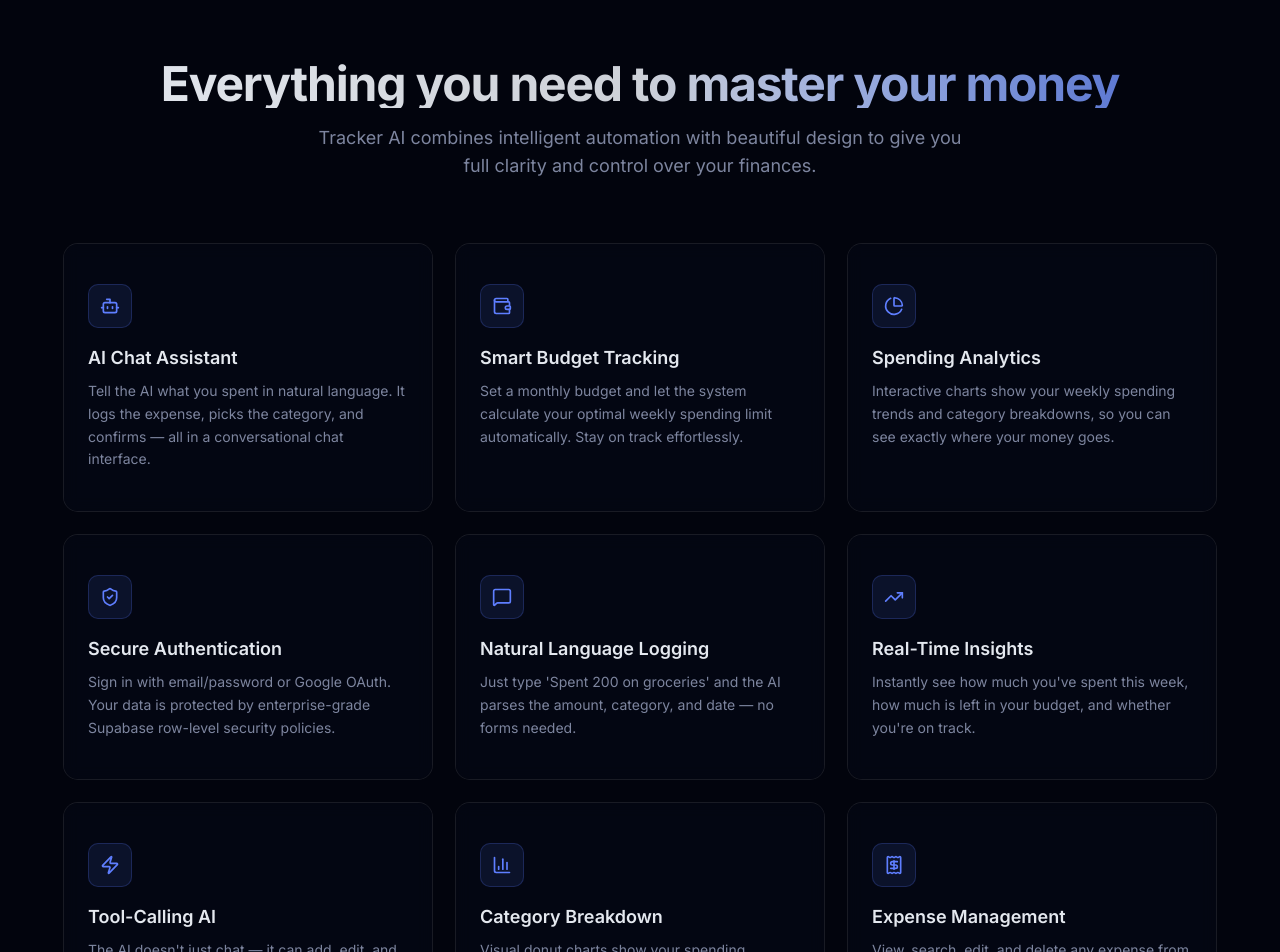
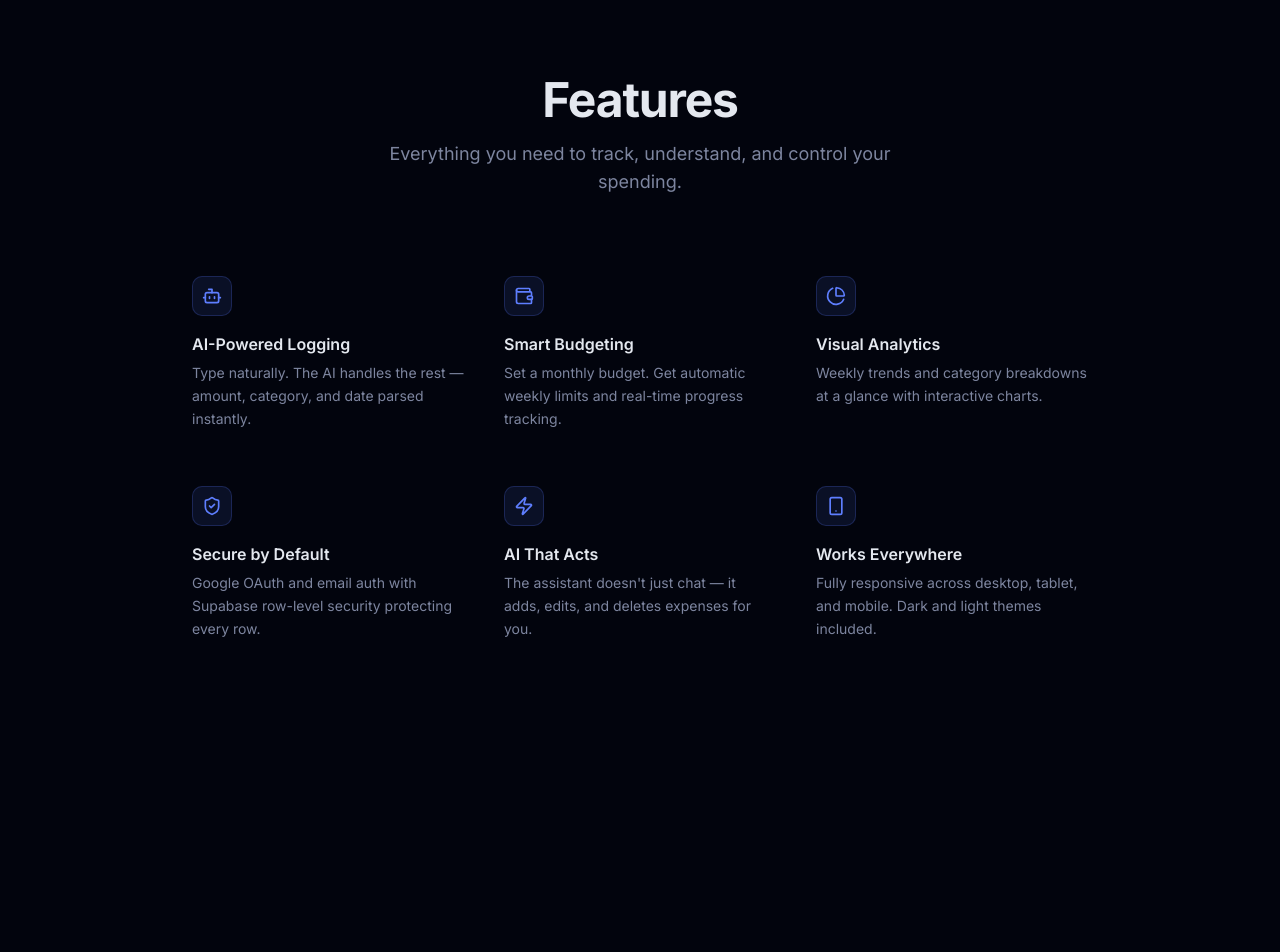
Before and after one commit to Hariharan-s-Personnel-Projects/ExpenseTracker, a Next.js app: page /features in a window 1280 px wide. Shown: the part 100-1052 px from the top of the page. After the commit the page ends 837 px from the top, so only its background shows below. Built offline with nearby package versions, Linux system fonts and the light colour scheme.

Commit message:
features page - update

```diff
--- a/src/app/(marketing)/features/page.tsx
+++ b/src/app/(marketing)/features/page.tsx
@@ -1,139 +1,101 @@
 "use client";
 
 import { motion } from "framer-motion";
-import { Card, CardContent } from "@/components/ui/card";
 import {
   Bot,
   Wallet,
   PieChart,
   ShieldCheck,
-  MessageSquare,
-  TrendingUp,
-  Bell,
+  Zap,
   Smartphone,
-  Zap,
-  BarChart3,
-  Receipt,
-  Globe,
 } from "lucide-react";
 
 const features = [
   {
-    title: "AI Chat Assistant",
-    desc: "Tell the AI what you spent in natural language. It logs the expense, picks the category, and confirms — all in a conversational chat interface.",
+    title: "AI-Powered Logging",
+    desc: "Type naturally. The AI handles the rest — amount, category, and date parsed instantly.",
     icon: Bot,
   },
   {
-    title: "Smart Budget Tracking",
-    desc: "Set a monthly budget and let the system calculate your optimal weekly spending limit automatically. Stay on track effortlessly.",
+    title: "Smart Budgeting",
+    desc: "Set a monthly budget. Get automatic weekly limits and real-time progress tracking.",
     icon: Wallet,
   },
   {
-    title: "Spending Analytics",
-    desc: "Interactive charts show your weekly spending trends and category breakdowns, so you can see exactly where your money goes.",
+    title: "Visual Analytics",
+    desc: "Weekly trends and category breakdowns at a glance with interactive charts.",
     icon: PieChart,
   },
   {
-    title: "Secure Authentication",
-    desc: "Sign in with email/password or Google OAuth. Your data is protected by enterprise-grade Supabase row-level security policies.",
+    title: "Secure by Default",
+    desc: "Google OAuth and email auth with Supabase row-level security protecting every row.",
     icon: ShieldCheck,
   },
   {
-    title: "Natural Language Logging",
-    desc: "Just type 'Spent 200 on groceries' and the AI parses the amount, category, and date — no forms needed.",
-    icon: MessageSquare,
-  },
-  {
-    title: "Real-Time Insights",
-    desc: "Instantly see how much you've spent this week, how much is left in your budget, and whether you're on track.",
-    icon: TrendingUp,
-  },
-  {
-    title: "Tool-Calling AI",
-    desc: "The AI doesn't just chat — it can add, edit, and delete expenses on your behalf using intelligent tool calls.",
+    title: "AI That Acts",
+    desc: "The assistant doesn't just chat — it adds, edits, and deletes expenses for you.",
     icon: Zap,
   },
   {
-    title: "Category Breakdown",
-    desc: "Visual donut charts show your spending distribution across categories like Food, Transport, Shopping, and more.",
-    icon: BarChart3,
-  },
-  {
-    title: "Expense Management",
-    desc: "View, search, edit, and delete any expense from a clean table view. Full control over your transaction history.",
-    icon: Receipt,
-  },
-  {
-    title: "Dark & Light Themes",
-    desc: "Switch between a clean light mode and a deep-space dark mode. Both designed for comfortable, extended use.",
-    icon: Globe,
-  },
-  {
-    title: "Responsive Design",
-    desc: "Fully responsive across desktop, tablet, and mobile devices. Track expenses on the go from any screen size.",
+    title: "Works Everywhere",
+    desc: "Fully responsive across desktop, tablet, and mobile. Dark and light themes included.",
     icon: Smartphone,
-  },
-  {
-    title: "Weekly Budget Alerts",
-    desc: "Visual progress bars and color-coded indicators warn you when you're approaching or exceeding your weekly limit.",
-    icon: Bell,
   },
 ];
 
 const containerVariants = {
   hidden: {},
-  visible: { transition: { staggerChildren: 0.06 } },
+  visible: { transition: { staggerChildren: 0.08 } },
 };
 
 const itemVariants = {
-  hidden: { opacity: 0, y: 24 },
+  hidden: { opacity: 0, y: 16 },
   visible: {
     opacity: 1,
     y: 0,
-    transition: { duration: 0.5, ease: "easeOut" as const },
+    transition: { duration: 0.4, ease: "easeOut" as const },
   },
 };
 
 export default function FeaturesPage() {
   return (
-    <div className="flex flex-col min-h-[calc(100vh-4rem)] pt-24 pb-20 px-4 sm:px-6 lg:px-8">
-      <div className="container mx-auto max-w-6xl">
+    <div className="flex flex-col min-h-[calc(100vh-4rem)] pt-28 pb-24 px-4 sm:px-6 lg:px-8">
+      <div className="container mx-auto max-w-4xl">
         {/* Header */}
         <motion.div
-          className="text-center mb-16"
-          initial={{ opacity: 0, y: -16 }}
+          className="text-center mb-20"
+          initial={{ opacity: 0, y: -12 }}
           animate={{ opacity: 1, y: 0 }}
           transition={{ duration: 0.5 }}
         >
-          <h1 className="text-4xl sm:text-5xl font-bold tracking-tight mb-4 bg-clip-text text-transparent bg-gradient-to-r from-foreground via-foreground/90 to-primary/80">
-            Everything you need to master your money
+          <h1 className="text-4xl sm:text-5xl font-bold tracking-tight mb-4">
+            Features
           </h1>
-          <p className="text-lg text-muted-foreground max-w-2xl mx-auto">
-            Tracker AI combines intelligent automation with beautiful design to
-            give you full clarity and control over your finances.
+          <p className="text-muted-foreground text-lg max-w-xl mx-auto">
+            Everything you need to track, understand, and control your spending.
           </p>
         </motion.div>
 
         {/* Feature Grid */}
         <motion.div
-          className="grid sm:grid-cols-2 lg:grid-cols-3 gap-6"
+          className="grid sm:grid-cols-2 lg:grid-cols-3 gap-x-10 gap-y-14"
           variants={containerVariants}
           initial="hidden"
           animate="visible"
         >
           {features.map((feat, i) => (
-            <motion.div key={i} variants={itemVariants}>
-              <Card className="h-full bg-card/60 border-border/40 backdrop-blur-sm hover:bg-card/80 hover:border-primary/20 hover:shadow-lg hover:shadow-primary/[0.05] transition-all duration-300 group">
-                <CardContent className="p-6">
-                  <div className="h-11 w-11 rounded-lg bg-primary/10 flex items-center justify-center mb-4 border border-primary/20 group-hover:bg-primary/20 group-hover:shadow-sm group-hover:shadow-primary/20 transition-all">
-                    <feat.icon className="h-5 w-5 text-primary" />
-                  </div>
-                  <h3 className="font-semibold text-lg mb-2">{feat.title}</h3>
-                  <p className="text-muted-foreground text-sm leading-relaxed">
-                    {feat.desc}
-                  </p>
-                </CardContent>
-              </Card>
+            <motion.div
+              key={i}
+              variants={itemVariants}
+              className="flex flex-col items-start"
+            >
+              <div className="h-10 w-10 rounded-lg bg-primary/10 flex items-center justify-center mb-4 border border-primary/20">
+                <feat.icon className="h-5 w-5 text-primary" />
+              </div>
+              <h3 className="font-semibold text-base mb-1.5">{feat.title}</h3>
+              <p className="text-muted-foreground text-sm leading-relaxed">
+                {feat.desc}
+              </p>
             </motion.div>
           ))}
         </motion.div>
```
